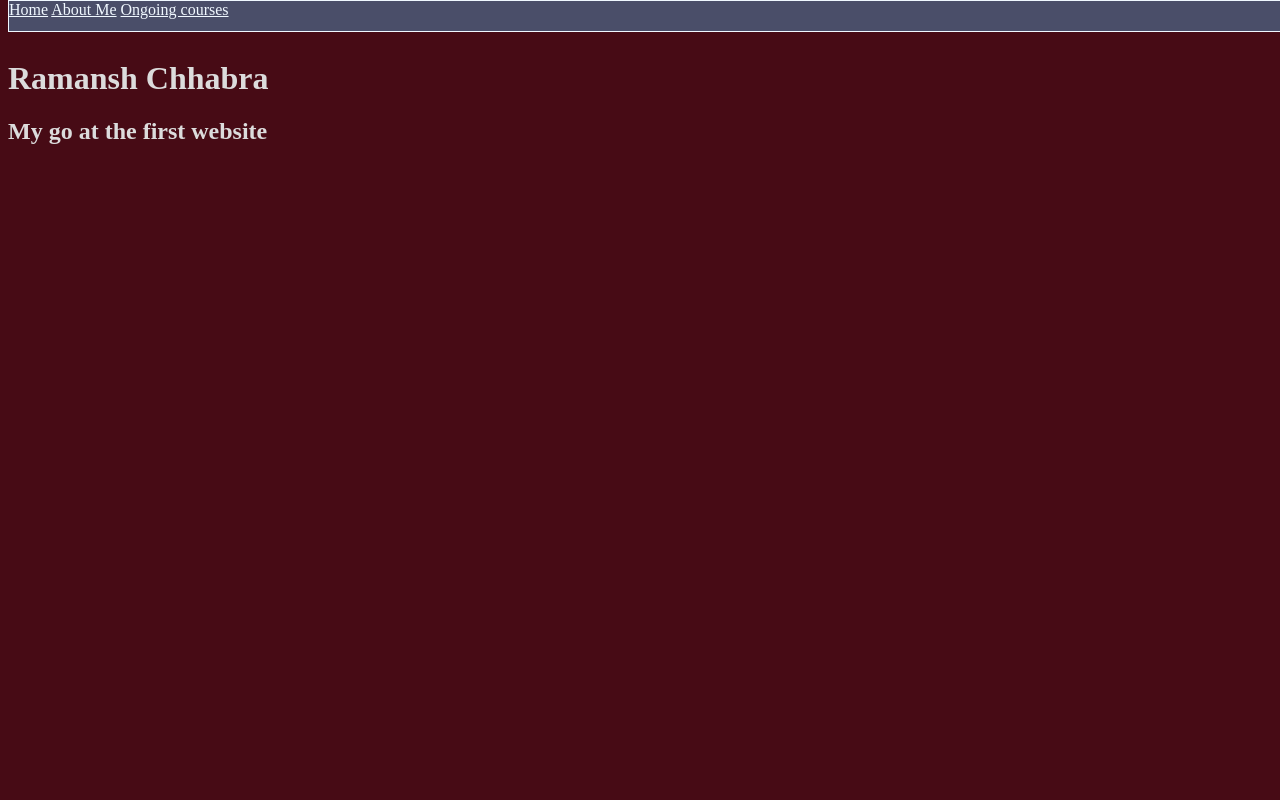
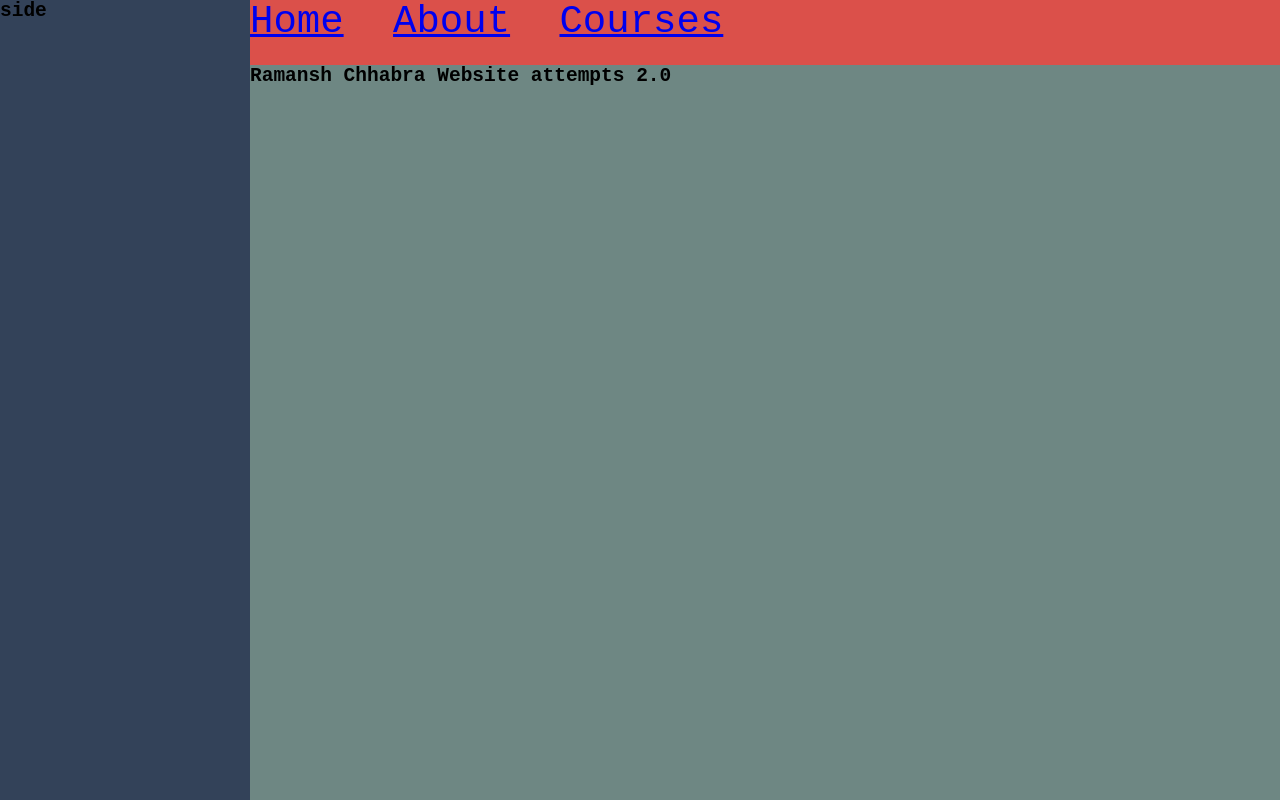
Before and after one commit to Ramansh27/Lab-week-8, a plain HTML site: page index.html in a window 1280 px wide. Shown: the top 800 px of the page. Drawn offline with Linux system fonts and the light colour scheme.

Commit message:
Changed the layout to columns for index, fixed errors, performed basic styling in css

```diff
--- a/css/index.css
+++ /dev/null
@@ -1,33 +0,0 @@
-html {
-    background-color: #470B15;
-    }
-
-html {
-    color: gainsboro; }
-
-a {
-    color:aliceblue; }
-
-h1 {
-    margin-top: 60px;
-}
-
-nav {
-    overflow: hidden;
-    position: fixed;
-    top: 0;
-    background-color: #4a4e69;
-    color:aliceblue;
-    border: 1px solid;
-    width: 100%;
-    height: 30px;
-    }
-
-
-img {
-    display: block;
-    width: 50%;
-    height:auto;
-    float:left;
-    margin-right: 20px;
-}
--- /dev/null
+++ b/css/styles.css
@@ -0,0 +1,46 @@
+*{
+    margin: 0;
+    padding: 0;
+    font-family: monospace;
+}
+
+.page {
+    display: grid;
+    grid-template-rows: 5rem 1fr 5rem;
+    grid-template-columns: 250px 1fr;
+    grid-template-areas:
+        's h h'
+        's m m'
+        's f f';
+    width: 100vw;
+    height: 100vw;
+
+}
+
+.header{
+    grid-area: h;
+    background-color: #DB504a;
+}
+
+.side{
+    grid-area: s;
+    background-color: #334259;
+}
+
+.main{
+    grid-area: m;
+    background-color: #6E8783;
+}
+
+footer{
+    grid-area: f;
+    background-color: #DB504a;
+}
+
+li{
+    font-size: 3rem;
+    margin-right: 2rem;
+    color: #E5E5DC;
+    list-style-type: none;
+    display: inline;
+}
--- a/index.html
+++ b/index.html
@@ -4,20 +4,34 @@
     <meta charset="UTF-8">
     <meta name="viewport" content="width=device-width, intital-scale=1.0">
     <link href="https://fonts.googleapis.com/css2?family=Roboto:wght@300&display=swap" rel="stylesheet">
-    <link href = "css/index.css" rel = "stylesheet" type = "text/css">
-    <title>
-        Chhabra_Ramansh_SetB_Lab1
-    </title>
+    <link rel="stylesheet" href="css/styles.css">
+    <title>Chhabra_Ramansh_SetB_Lab8</title>
 </head>
 <body>
-    <h1>Ramansh Chhabra</h1>
-    <h2>My go at the first website</h2>
-    <nav>
-        <la>
-            <a href="#home">Home</a>
-            <a href="Pages/about.html">About Me</a>
-            <a href = "Pages/courses.html">Ongoing courses</a>
-        </la>
-    </nav>
-
+      <div class="page">
+          <nav class="header">
+              <ul>
+                  <li>
+                      <a href="index.html">Home</a>
+                  </li>
+                  <li>
+                      <a href="Pages/about.html">About</a>
+                  </li>
+                  <li>
+                      <a href="Pages/courses.html">Courses</a>
+                  </li>
+              </ul>
+          </nav>
+          <nav class="side">
+              <h1>side</h1>
+          </nav>
+          <nav class="main">
+              <p>
+                  <h1>Ramansh Chhabra Website attempts 2.0</h1>
+              </p>
+          </nav>
+          <footer>
+              <p>footer</p>
+          </footer>
+      </div>
 </body>
```
